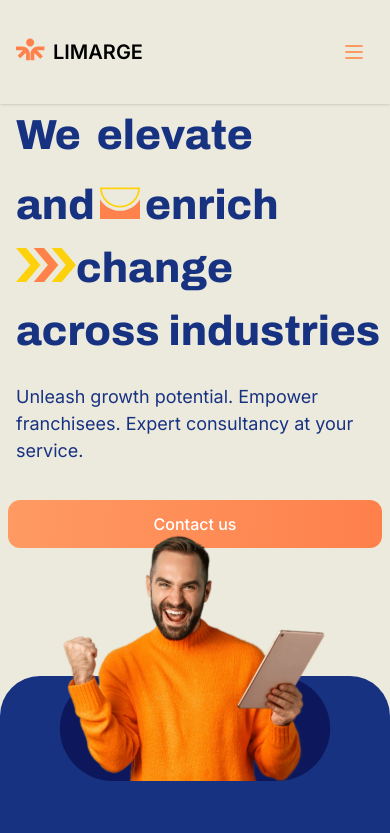
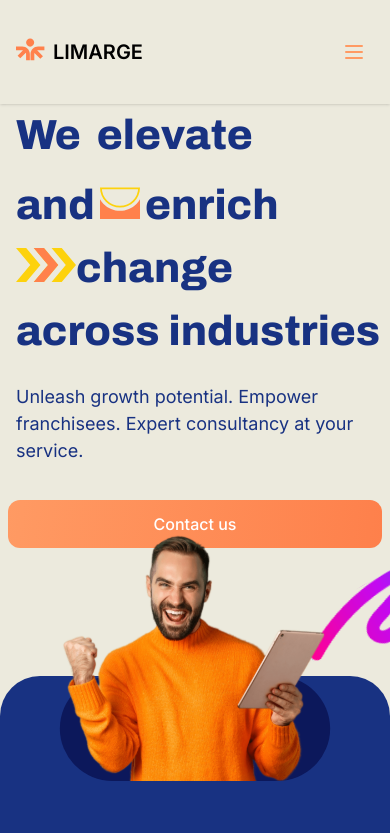
Before and after one commit to almondkiruthu/Limarge, a React (Vite) app in the folder client/: page / in a window 390 px wide. Shown: the top 833 px of the page. Built offline with nearby package versions, Linux system fonts and the light colour scheme.

Commit message:
Added back the hero ribbon

```diff
--- a/client/src/components/Hero.tsx
+++ b/client/src/components/Hero.tsx
@@ -69,7 +69,7 @@ const Hero = () => {
           <img
             src="./Hero/VibrantHeroLine.svg"
             alt="line"
-            className="lg:h-[80%] invisible lg:visible"
+            className="h-[150px] lg:h-[80%]"
           />
         </div>
       </div>
--- a/client/src/index.css
+++ b/client/src/index.css
@@ -10,7 +10,6 @@ html {
 body {
   background-color: #eceadd;
   overflow-x: hidden;
-
 }
 .contact-us-btn {
   background: linear-gradient(96.65deg, #ff9a63 0%, #fe804b 100%);
```
